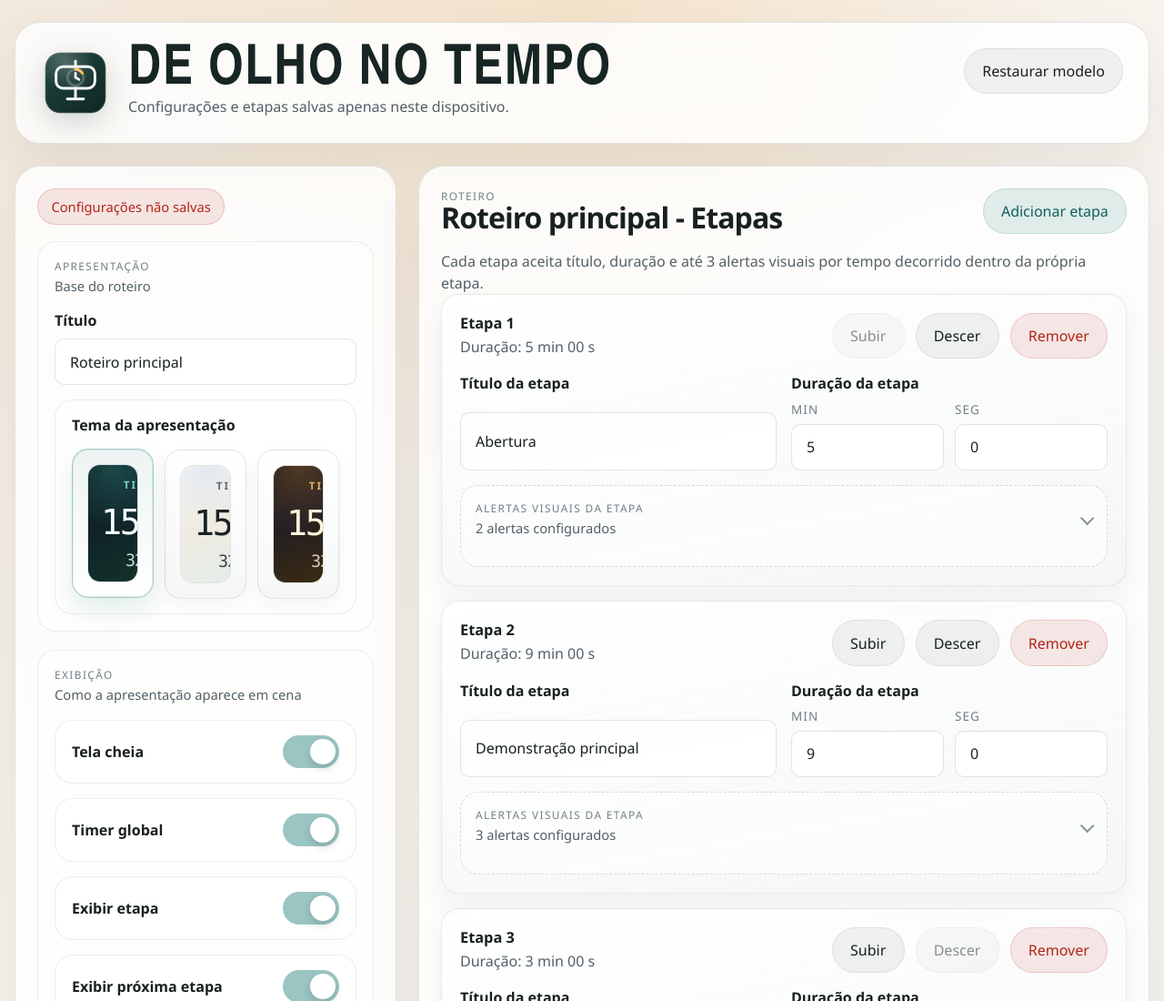
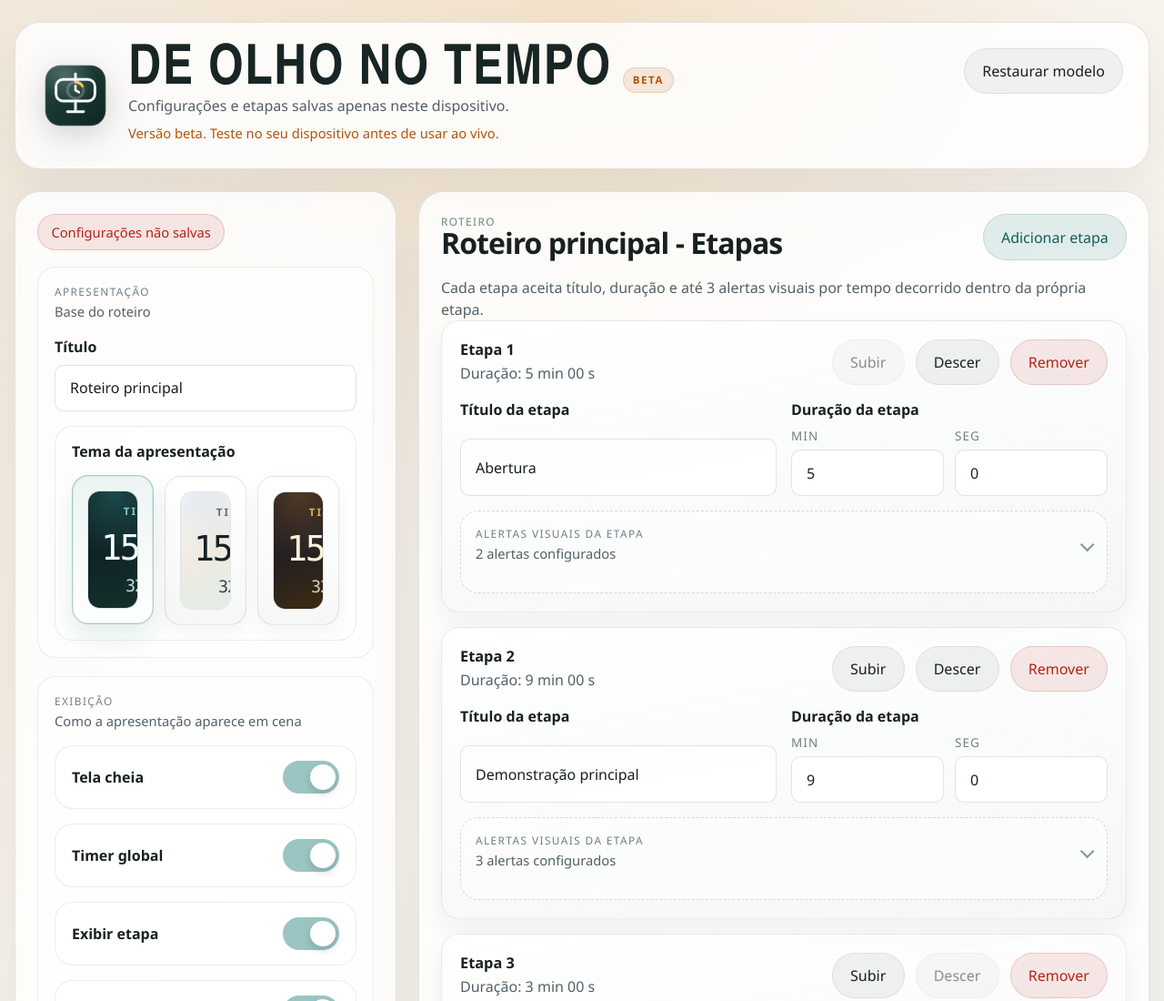
Before and after one commit to helbertm/olhaOTempo, a website with bundled scripts: page index.html in a window 1280 px wide. Shown: the top 1100 px of the page at 91% size. Built offline with nearby package versions, Linux system fonts and the light colour scheme.

Commit message:
Add beta version reminder

```diff
--- a/index.html
+++ b/index.html
@@ -29,10 +29,14 @@
             <img src="./favicon.svg" alt="" />
           </div>
           <div>
-            <h1 class="app-title">DE OLHO NO TEMPO</h1>
+            <div class="app-title-row">
+              <h1 class="app-title">DE OLHO NO TEMPO</h1>
+              <span class="app-beta-badge">BETA</span>
+            </div>
             <p class="app-subtitle">
               Configurações e etapas salvas apenas neste dispositivo.
             </p>
+            <p class="app-beta-note">Versão beta. Teste no seu dispositivo antes de usar ao vivo.</p>
           </div>
         </div>
         <div class="header-actions">
--- a/js/presentation-controls.js
+++ b/js/presentation-controls.js
@@ -43,6 +43,7 @@ export async function openPresentationMode({
 
   setView("presentation");
   renderPresentation();
+  showToast("Versão beta: valide fullscreen, wake lock e timers no seu dispositivo antes de usar em palco.");
 
   if (app.state.settings.autoStartOnOpen) {
     startPresentationSession();
--- a/scripts/check-html.mjs
+++ b/scripts/check-html.mjs
@@ -10,6 +10,8 @@ const REQUIRED_PATTERNS = [
   /id="total-timer-value"[\s\S]*role="timer"[\s\S]*aria-live="off"/,
   /id="overtime-value"[\s\S]*role="timer"[\s\S]*aria-live="off"/,
   /id="back-to-top-button"[\s\S]*aria-label="Voltar ao topo"/,
+  /class="app-beta-badge">BETA</,
+  /class="app-beta-note">Versão beta\./,
   /<details class="alerts-disclosure alerts-block">/,
 ];
 const REQUIRED_SWITCHES = [
--- a/styles.css
+++ b/styles.css
@@ -222,12 +222,41 @@ h3 {
   text-wrap: balance;
 }
 
+.app-title-row {
+  display: flex;
+  flex-wrap: wrap;
+  align-items: baseline;
+  gap: var(--space-3);
+}
+
+.app-beta-badge {
+  display: inline-flex;
+  align-items: center;
+  min-height: 28px;
+  padding: 0.28rem 0.62rem;
+  border-radius: 999px;
+  background: rgba(180, 83, 9, 0.12);
+  border: 1px solid rgba(180, 83, 9, 0.18);
+  color: var(--warning);
+  font-size: 0.72rem;
+  font-weight: 800;
+  letter-spacing: 0.14em;
+  text-transform: uppercase;
+}
+
 .app-subtitle,
 .panel-copy,
 .helper-text,
 .shortcut-hint {
   color: var(--text-muted);
   line-height: 1.5;
+}
+
+.app-beta-note {
+  margin-top: var(--space-2);
+  color: var(--warning);
+  font-size: var(--type-body-sm);
+  line-height: 1.45;
 }
 
 .platform-note {
```
Also changed, not shown: tests/markup-a11y.test.js (+2 -0 lines), tests/presentation-controls.test.js (added, +41 -0 lines).
